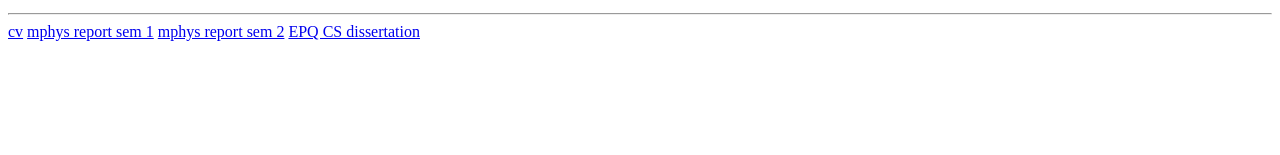
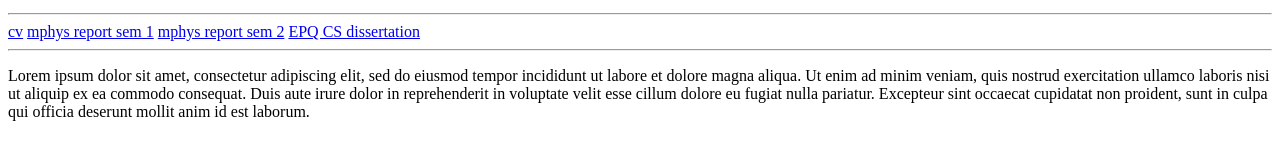
Before and after one commit to aeix1/website-test, a plain HTML site: page alasdair.html in a window 1280 px wide. Shown: the part 155-310 px from the top of the page. Drawn offline with Linux system fonts and the light colour scheme.

Commit message:
added paragraph

```diff
--- a/alasdair.html
+++ b/alasdair.html
@@ -16,4 +16,9 @@
         <a href="report_sem1.html">mphys report sem 1</a>
         <a href="report_sem2.html">mphys report sem 2</a>
         <a href="EPQ_diss.html">EPQ CS dissertation</a>
+        <hr>
+        <p>Lorem ipsum dolor sit amet, consectetur adipiscing elit, sed do eiusmod tempor incididunt ut labore et dolore magna aliqua.
+            Ut enim ad minim veniam, quis nostrud exercitation ullamco laboris nisi ut aliquip ex ea commodo consequat.
+            Duis aute irure dolor in reprehenderit in voluptate velit esse cillum dolore eu fugiat nulla pariatur.
+            Excepteur sint occaecat cupidatat non proident, sunt in culpa qui officia deserunt mollit anim id est laborum.</p>
     </body>
```
